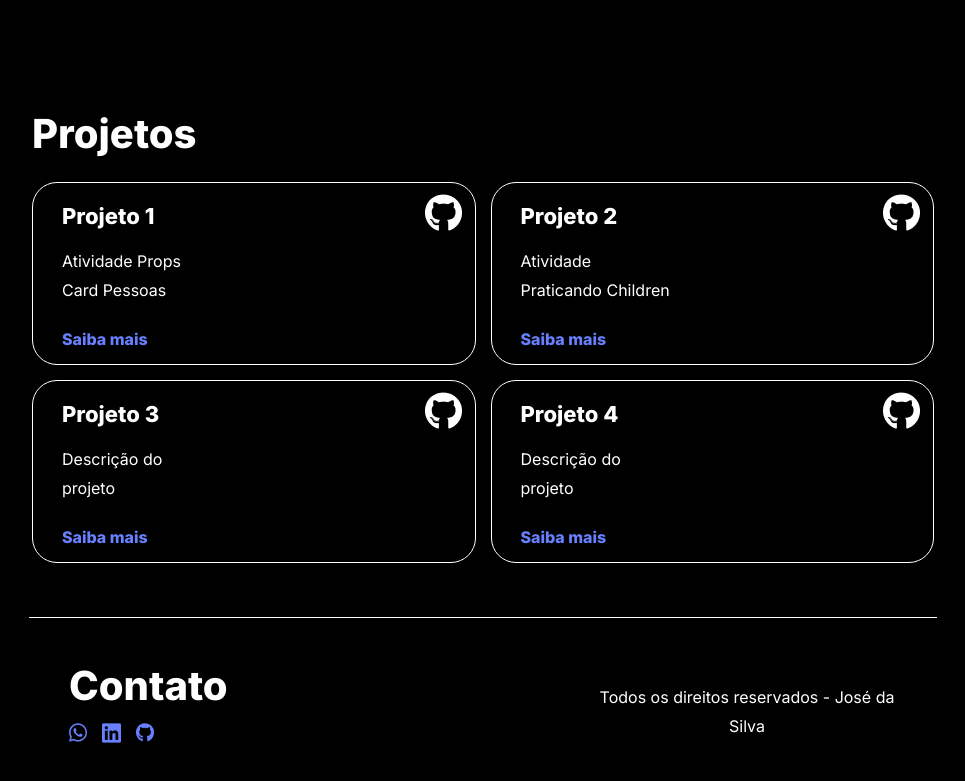
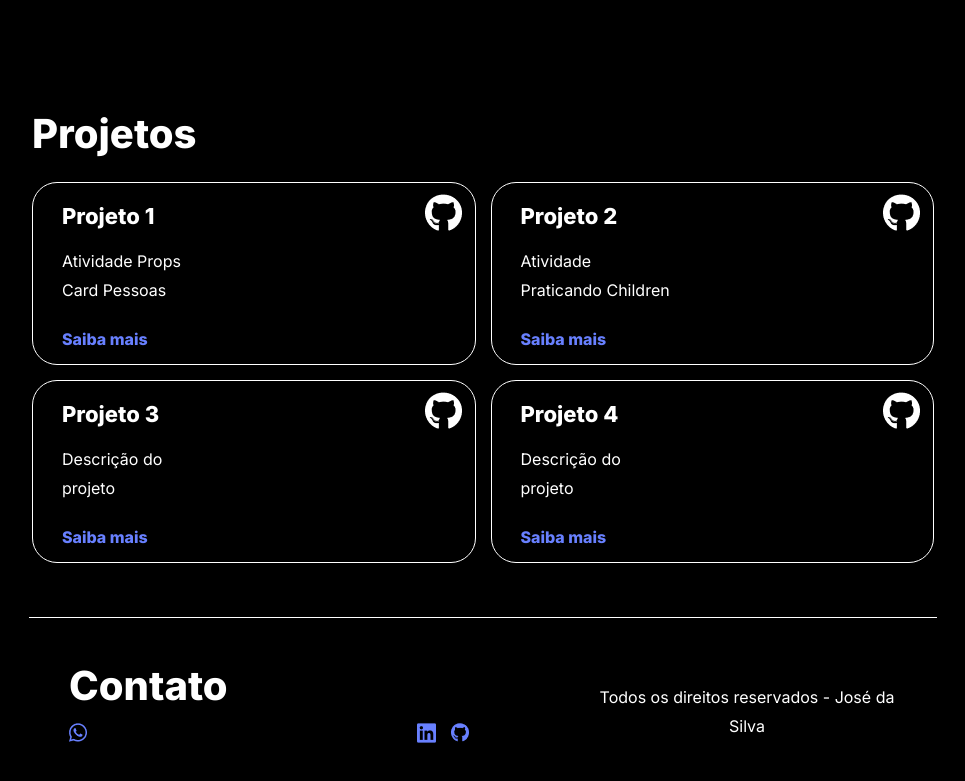
Before and after one commit to Kenzie-Academy-Brasil-Developers/m3-s1-entrega-portfolio-template_bervalim, a React (Vite) app: page / in a window 1280 px wide. Shown: the part 1084-1865 px from the top of the page, without its empty margins (157-1122 px from the left). Built offline with nearby package versions, Linux system fonts and the light colour scheme.

Commit message:
feat: cleaning files

```diff
--- a/src/components/Footer/index.jsx
+++ b/src/components/Footer/index.jsx
@@ -13,6 +13,7 @@ export const Footer = () => {
             <h2 className="title md">Contato</h2>
             <div className={styles.imageContent}>
               <img src={whatsappIcon} alt="whatsappIcon" />
+              <p>x</p>
               <img src={linkedinIcon} alt="linkedinIcon" />
               <img src={githubIcon} alt="githubIcon" />
             </div>
```
